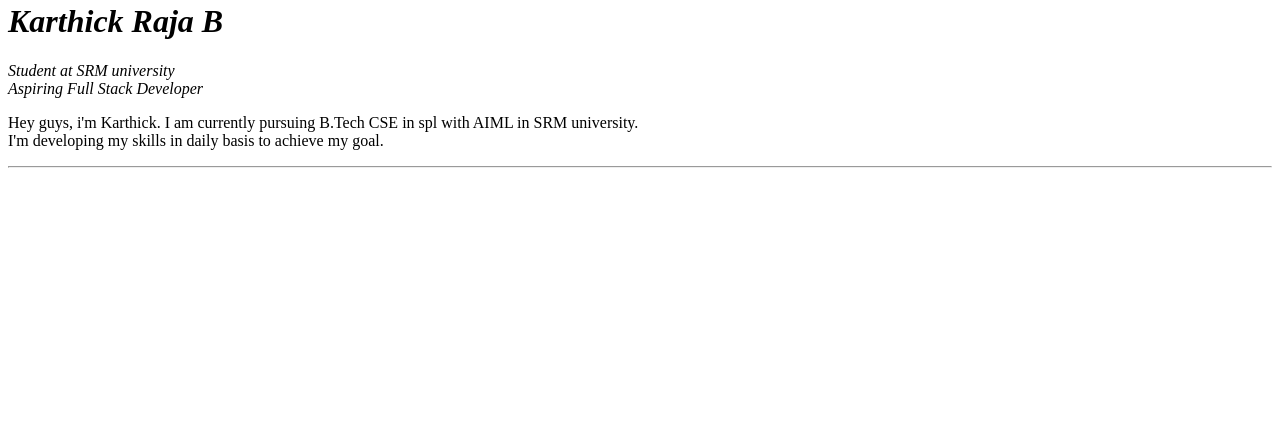
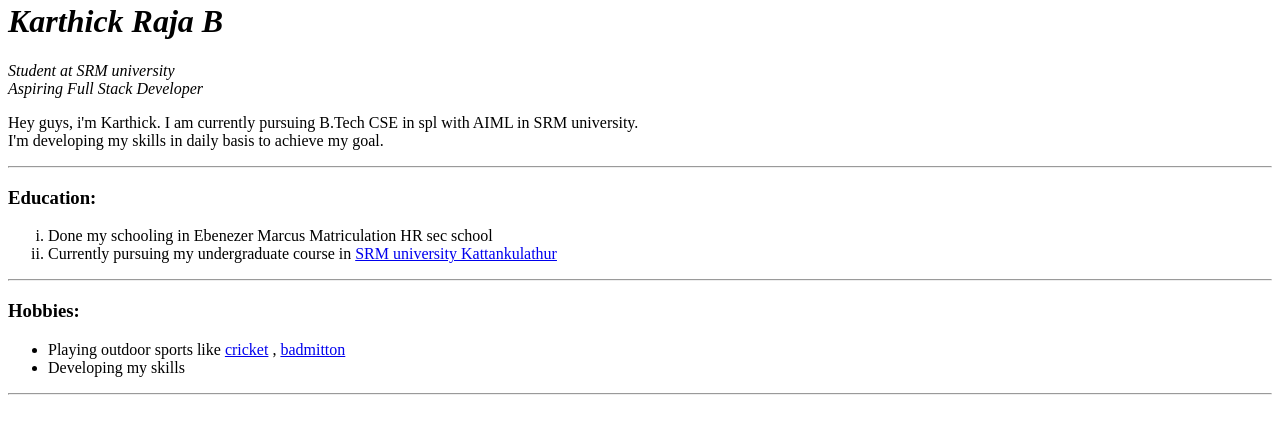
Before and after one commit to krb647/webdev, a plain HTML site: page cv in html/index.html in a window 1280 px wide. Shown: the part 230-664 px from the top of the page. Drawn offline with Linux system fonts and the light colour scheme.

Commit message:
Update index.html

```diff
--- a/cv in html/index.html
+++ b/cv in html/index.html
@@ -18,5 +18,17 @@
      I'm developing my skills in daily basis to achieve my goal.
     </p>
     <hr>
+    <h3>Education:</h3>
+    <ol type="i">
+      <li>Done my schooling in Ebenezer Marcus Matriculation HR sec school</li>
+      <li>Currently pursuing my undergraduate course in <a href="https://www.srmist.edu.in/">SRM university Kattankulathur</a></li>
+    </ol>
+    <hr>
+    <h3>Hobbies:</h3>
+    <ul>
+      <li>Playing outdoor sports like <a href="https://www.icc-cricket.com/homepage">cricket</a> , <a href="https://olympics.com/en/sports/badminton/">badmitton</a></li>
+      <li>Developing my skills</li>
+    </ul>
+    <hr>
   </body>
 </html>
```
